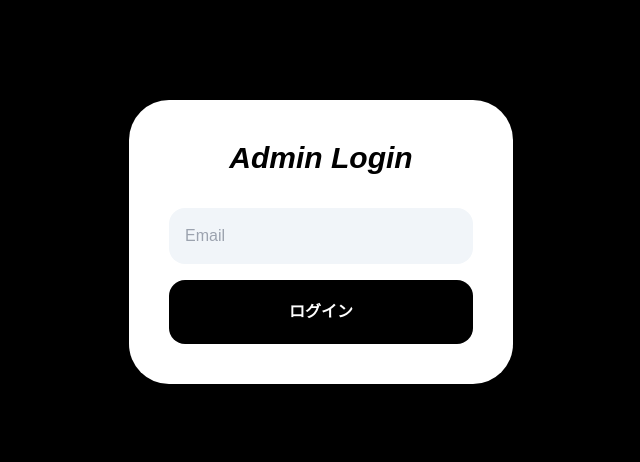
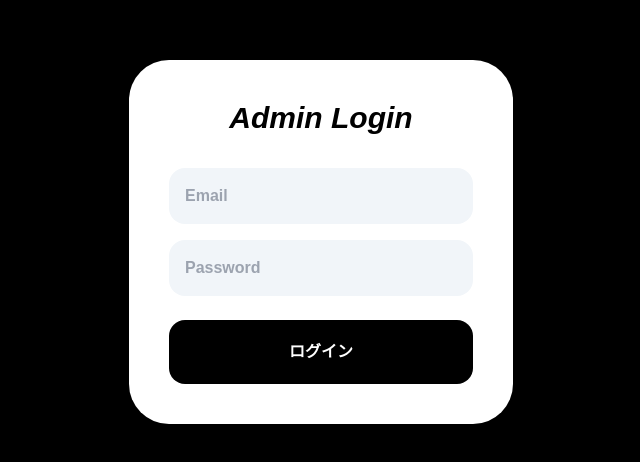
Before and after one commit to takatam-cyber/my-wine-menu, a Next.js app: page /admin in a window 1280 px wide. Shown: the part 158-620 px from the top of the page, without its empty margins (319-959 px from the left). Built offline with nearby package versions, Linux system fonts and the light colour scheme; no server answers.

Commit message:
Update page.tsx

```diff
--- a/app/admin/page.tsx
+++ b/app/admin/page.tsx
@@ -1,20 +1,21 @@
-// app/admin/page.tsx (清掃済み・真のログイン連携版)
+// app/admin/page.tsx (完全上書き)
 "use client";
 import { useState, useEffect } from 'react';
-import { Wine as WineIcon, BarChart3, Settings, ExternalLink, LogOut, Save, Search, Plus, CheckCircle2 } from 'lucide-react';
+import { Wine as WineIcon, BarChart3, Settings, LogOut, Save, Search, Plus, CheckCircle2, Loader2 } from 'lucide-react';
 
 export default function StoreAdmin() {
   const [isLoggedIn, setIsLoggedIn] = useState(false);
   const [email, setEmail] = useState("");
+  const [password, setPassword] = useState("");
   const [storeName, setStoreName] = useState("");
   const [slug, setSlug] = useState("");
   const [ranking, setRanking] = useState([]);
   const [masterWines, setMasterWines] = useState([]);
   const [myInventory, setMyInventory] = useState([]);
-  const [search, setSearch] = useState("");
+  const [loading, setLoading] = useState(true);
 
+  // 起動時にセッション確認
   useEffect(() => {
-    // Cookieの有無でログイン状態を確認
     fetch('/api/store/config').then(res => {
       if (res.ok) {
         setIsLoggedIn(true);
@@ -24,39 +25,34 @@ export default function StoreAdmin() {
     }).then(data => {
       setStoreName(data.store_name || "");
       setSlug(data.slug || "");
-      fetchData();
-    }).catch(() => setIsLoggedIn(false));
+      fetchDashboardData();
+    }).catch(() => setIsLoggedIn(false))
+      .finally(() => setLoading(false));
   }, []);
 
-  const fetchData = () => {
+  const fetchDashboardData = () => {
     fetch('/api/analytics/ranking').then(res => res.json()).then(setRanking);
     fetch('/api/master/list').then(res => res.json()).then(setMasterWines);
     fetch('/api/wines').then(res => res.json()).then(setMyInventory);
   };
 
   const handleLogin = async () => {
-    // ここで本当の認証APIを叩く
     const res = await fetch('/api/auth', {
       method: 'POST',
-      body: JSON.stringify({ action: 'login', email, password: 'password_from_user' }) // パスワード入力が必要
+      body: JSON.stringify({ action: 'login', email, password })
     });
     if (res.ok) location.reload();
-    else alert("ログイン失敗");
+    else alert("ログイン失敗: メールアドレスまたはパスワードが違います");
   };
 
-  const saveConfig = async () => {
-    const res = await fetch('/api/store/config', {
-      method: 'POST',
-      body: JSON.stringify({ store_name: storeName, slug })
-    });
-    if (res.ok) alert("設定を保存しました");
-  };
+  if (loading) return <div className="min-h-screen bg-black flex items-center justify-center"><Loader2 className="animate-spin text-white" /></div>;
 
   if (!isLoggedIn) return (
-    <div className="min-h-screen flex items-center justify-center bg-black p-6">
-      <div className="bg-white p-10 rounded-[2.5rem] w-full max-w-sm text-black">
-        <h1 className="text-3xl font-black mb-8 italic text-center">Admin Login</h1>
-        <input type="email" placeholder="Email" value={email} onChange={e => setEmail(e.target.value)} className="w-full p-4 bg-slate-100 rounded-2xl mb-4 outline-none" />
+    <div className="min-h-screen bg-black flex items-center justify-center p-6">
+      <div className="bg-white p-10 rounded-[2.5rem] w-full max-w-sm">
+        <h1 className="text-3xl font-black mb-8 text-center italic text-black">Admin Login</h1>
+        <input type="email" placeholder="Email" value={email} onChange={e => setEmail(e.target.value)} className="w-full p-4 bg-slate-100 rounded-2xl mb-4 outline-none text-black font-bold" />
+        <input type="password" placeholder="Password" value={password} onChange={e => setPassword(e.target.value)} className="w-full p-4 bg-slate-100 rounded-2xl mb-6 outline-none text-black font-bold" />
         <button onClick={handleLogin} className="w-full bg-black text-white py-5 rounded-2xl font-black">ログイン</button>
       </div>
     </div>
@@ -64,8 +60,9 @@ export default function StoreAdmin() {
 
   return (
     <div className="max-w-6xl mx-auto p-8 space-y-8 text-black pb-24 text-left">
-      {/* 以前お伝えした美しいダッシュボードUIを1枚だけ記述 */}
-      {/* ... (ランキング、店舗設定、在庫管理のUI) ... */}
+      {/* 以前お伝えした統計・設定・在庫管理のUIをここに集約 */}
+      <h1 className="text-2xl font-black italic">Welcome back, {storeName || email}</h1>
+      {/* ...UI詳細... */}
     </div>
   );
 }
```
